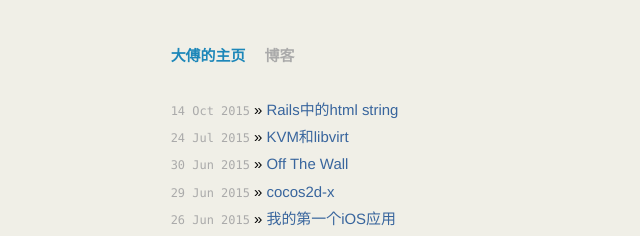
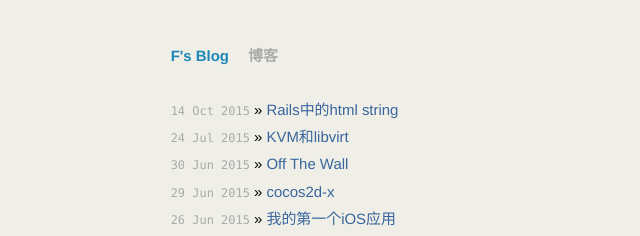
Before and after one commit to hulkfu/hulkfoo.github.io, a Jekyll site: the page built from index.html, in a window 1280 px wide. Shown: the top 236 px of the page, without its empty margins (118-758 px from the left). Built offline with Jekyll 4.4.1, drawn with Linux system fonts in a browser that asks for light colours; Markdown is read by kramdown in place of the engine named in the settings; comment, search, counter and statistics services are not loaded.

Commit message:
Change title to F.

```diff
--- a/_config.yml
+++ b/_config.yml
@@ -1,3 +1,3 @@
-name: 大傅的主页
+name: F's Blog
 markdown: redcarpet
 pygments: true
```
